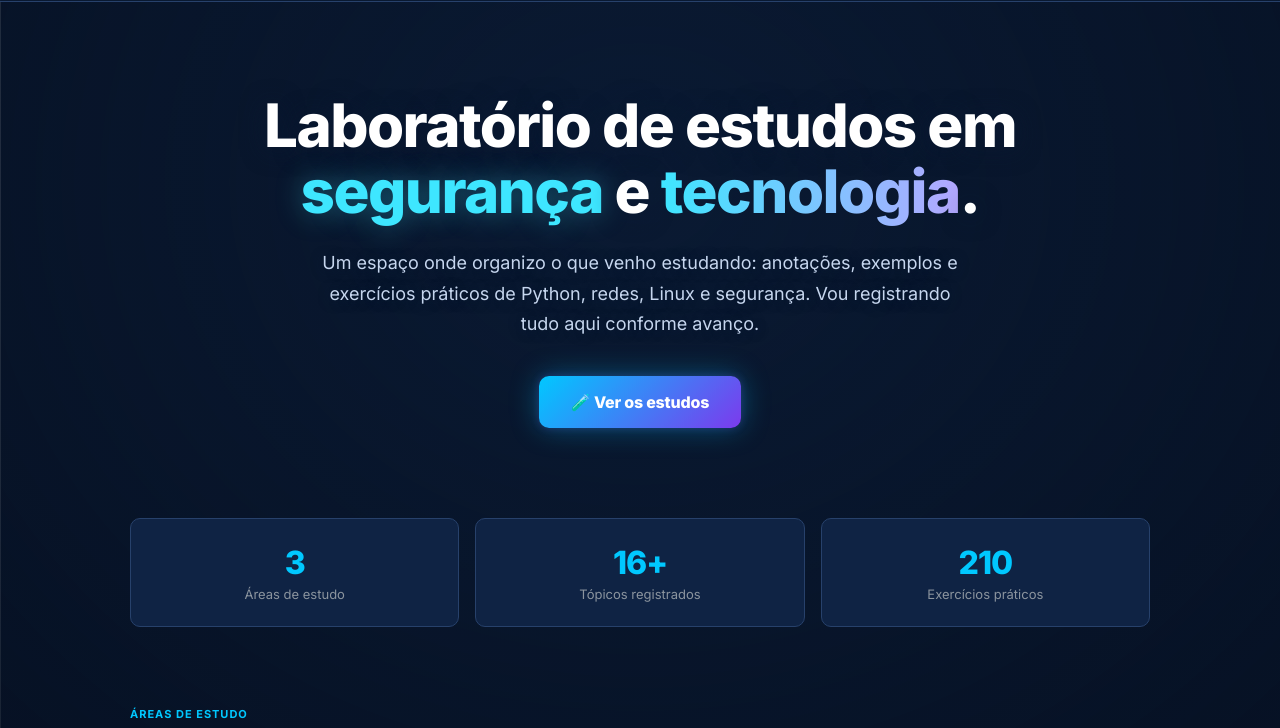
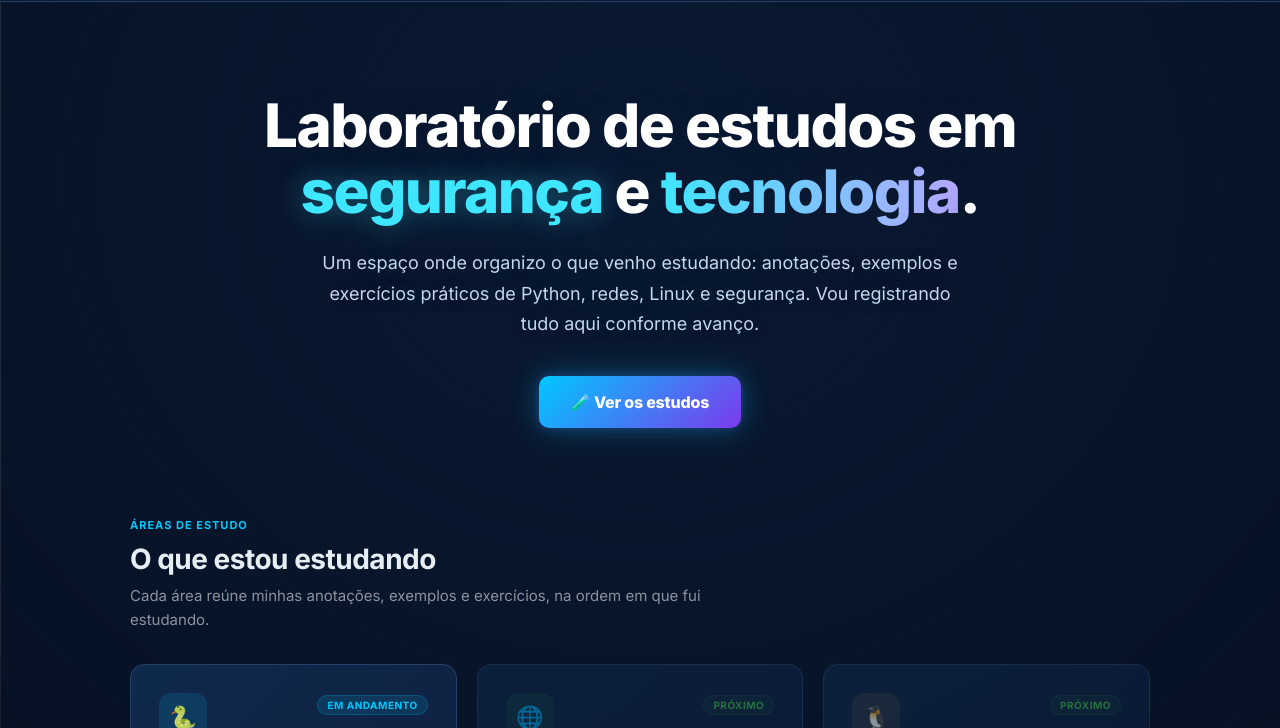
Before and after one commit to padilhasecurity/padilhasecurity.github.io, a plain HTML site: page index.html in a window 1280 px wide. Shown: the part 58-786 px from the top of the page. Drawn offline with Linux system fonts and the light colour scheme.

Commit message:
Remove os cards de estatística da home
Co-Authored-By: Claude Opus 5.5 <noreply@anthropic.com>

```diff
--- a/css/home.css
+++ b/css/home.css
@@ -164,27 +164,6 @@ body {
 }
 .btn-secondary:hover { border-color: var(--accent); color: var(--accent); }
 
-/* ─── STATS ──────────────────────────────────────────────────────────────── */
-.stats {
-  max-width: 1100px; margin: 0 auto;
-  padding: 0 40px 80px;
-  display: grid; grid-template-columns: repeat(3, 1fr); gap: 16px;
-}
-
-.stat-card {
-  background: var(--surface);
-  border: 1px solid var(--border);
-  border-radius: var(--radius);
-  padding: 24px;
-  text-align: center;
-}
-.stat-value {
-  font-size: 32px; font-weight: 800;
-  color: var(--accent); letter-spacing: -1px;
-  margin-bottom: 4px;
-}
-.stat-label { font-size: 13px; color: var(--muted); }
-
 /* ─── MODULES ────────────────────────────────────────────────────────────── */
 .modules-section {
   max-width: 1100px; margin: 0 auto;
--- a/index.html
+++ b/index.html
@@ -9,7 +9,7 @@
   <link
     href="https://fonts.googleapis.com/css2?family=Inter:wght@400;500;600;700;800&family=JetBrains+Mono:wght@400;500&display=swap"
     rel="stylesheet" />
-  <link rel="stylesheet" href="css/home.css?v=4" />
+  <link rel="stylesheet" href="css/home.css?v=5" />
 </head>
 
 <body>
@@ -51,21 +51,6 @@
 
   </section>
 
-  <!-- ─── STATS ─────────────────────────────────────────────────────────── -->
-  <div class="stats">
-    <div class="stat-card">
-      <div class="stat-value">3</div>
-      <div class="stat-label">Áreas de estudo</div>
-    </div>
-    <div class="stat-card">
-      <div class="stat-value">16+</div>
-      <div class="stat-label">Tópicos registrados</div>
-    </div>
-    <div class="stat-card">
-      <div class="stat-value">210</div>
-      <div class="stat-label">Exercícios práticos</div>
-    </div>
-  </div>
 
   <!-- ─── MODULES ───────────────────────────────────────────────────────── -->
   <section class="modules-section" id="modulos">
```
